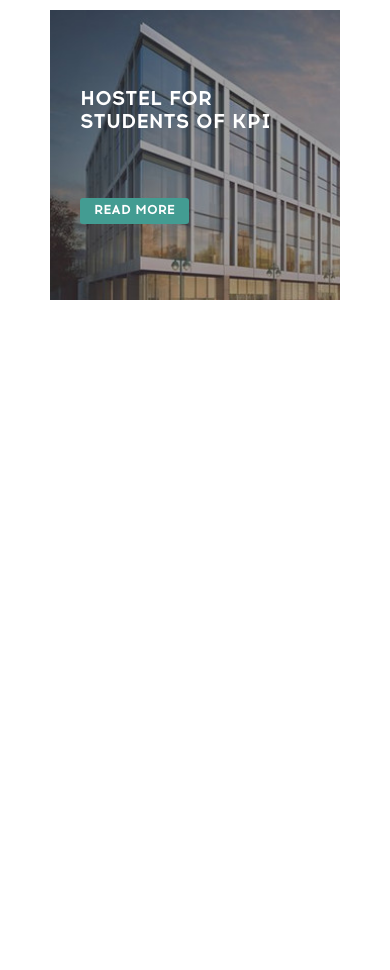
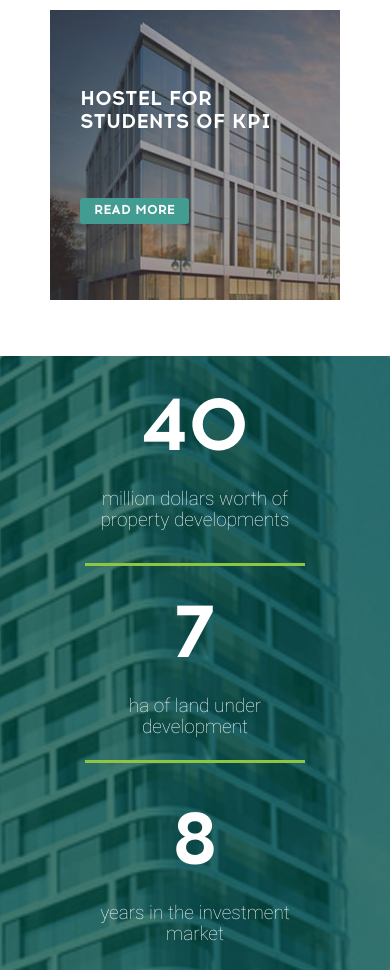
Before and after one commit to YuriyShandor/UDG, a website: page index.html in a window 390 px wide. Shown: the part 2663-3633 px from the top of the page. Before the commit the page ends 2963 px from the top, so only its background shows below. Drawn offline with Linux system fonts and the light colour scheme; a web font is replaced by a local one.

Commit message:
Add Section Numbers

```diff
--- a/index.html
+++ b/index.html
@@ -186,5 +186,28 @@
     </section>
   </div>
 
+  <section class="section-numbers">
+    <div class="numbers-inside">
+    <div class="container">
+      <div class="numbers">
+          <div class="number-cont">
+            <h1 class="number-title">40</h1>
+            <p class="number-discr">million dollars worth of property developments</p>
+          </div>
+
+          <div class="number-cont">
+            <h1 class="number-title">7</h1>
+            <p class="number-discr">ha of land under development</p>
+          </div>
+
+          <div class="number-cont">
+            <h1 class="number-title">8</h1>
+            <p class="number-discr">years in the investment market</p>
+          </div>
+      </div>
+    </div>
+    </div>
+  </section>
+
 </body>
 </html>
--- a/scss/main.scss
+++ b/scss/main.scss
@@ -831,7 +831,8 @@
     .project {
       width: 350px;
       height: 350px;
-      transition: transform 0.5s;
+      transition-property: all;
+      transition-duration: 0.5s;
 
       .project__content {
         padding-left: 37px;
@@ -880,6 +881,7 @@
 
       &:hover {
         transform: scale(1.05);
+        box-shadow: 0 16px 24px 2px rgba(0, 0, 0, 0.14), 0 6px 30px 5px rgba(0, 0, 0, 0.12), 0 8px 10px -5px rgba(0, 0, 0, 0.3);
 
         .project__content {
           background-color: rgba(0, 77, 64, 0.75);
@@ -978,12 +980,107 @@
   }
 }
 
+.section-numbers {
+  width: 100%;
+  height: 339px;
+  background: url(../img/numbers-bg.jpg) no-repeat center / cover;
+  margin-top: 110px;
+  position: relative;
+}
+
+.numbers-inside {
+  position: absolute;
+  background-color: rgba(0, 77, 64, 0.75);
+  height: 100%;
+  width: 100%;
+  top: 0;
+}
+
+.numbers {
+  width: inherit;
+  height: 339px;
+  display: flex;
+  justify-content: center;
+  align-items: center;
+
+  .number-cont {
+    height: 200px;
+    width: 282px;
+    border-left: 3px solid #8dc63f;
+    display: flex;
+    flex-direction: column;
+    justify-content: center;
+    text-align: center;
+    align-items: center;
+
+    .number-title {
+      font-family: Acrom;
+      font-size: 75px;
+      font-weight: 800;
+      color: #fff;
+      margin: 0;
+    }
+
+    .number-discr {
+      font-size: 19px;
+      font-weight: 300;
+      color: #fff;
+      width: 220px;
+      margin: 0;
+      margin-top: 20px;
+    }
+
+    &:last-child {
+      border-right: 3px solid #8dc63f;
+    }
+  }
+}
+
 @media screen and (max-width: 1199px) {
+  .section-numbers {
+    margin-top: 50px;
+  }
 
+  .numbers {
+    justify-content: space-between;
+
+    .number-cont {
+      width: auto;
+      border: none;
+
+      &:nth-child(2) {
+        border-right: 3px solid #8dc63f;
+        border-left: 3px solid #8dc63f;
+      }
+
+      &:last-child {
+        border-right: none;
+      }
+    }
+  }
 }
 
 @media screen and (max-width: 767px) {
+  .section-numbers {
+    height: 614px;
+    margin-top: 56px;
+    border-radius: 5px;
+  }
 
+  .numbers {
+    height: 614px;
+    flex-direction: column;
+
+    .number-cont {
+      width: auto;
+
+      &:nth-child(2) {
+        border: none;
+        border-bottom: 3px solid #8dc63f;
+        border-top: 3px solid #8dc63f;
+      }
+    }
+  }
 }
 
 @media screen and (max-width: 1199px) {
```
Also changed, not shown: img/numbers-bg.jpg (added), scss/main.min.css.
